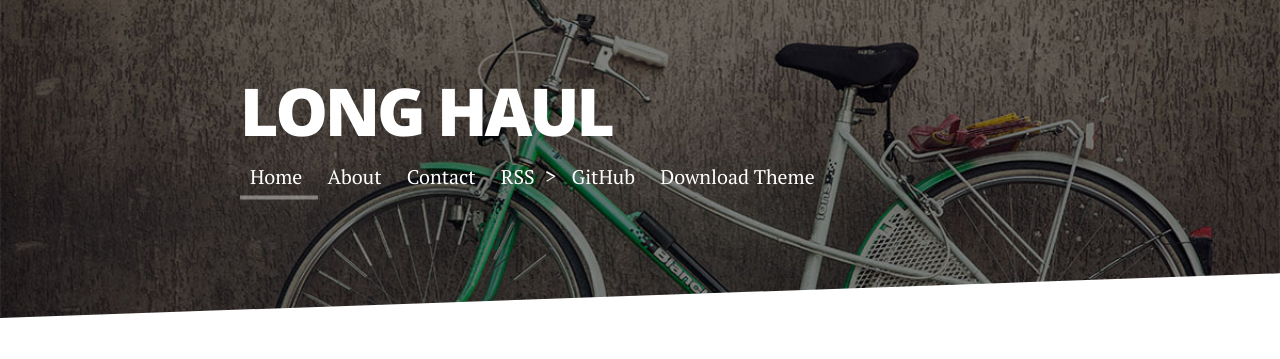
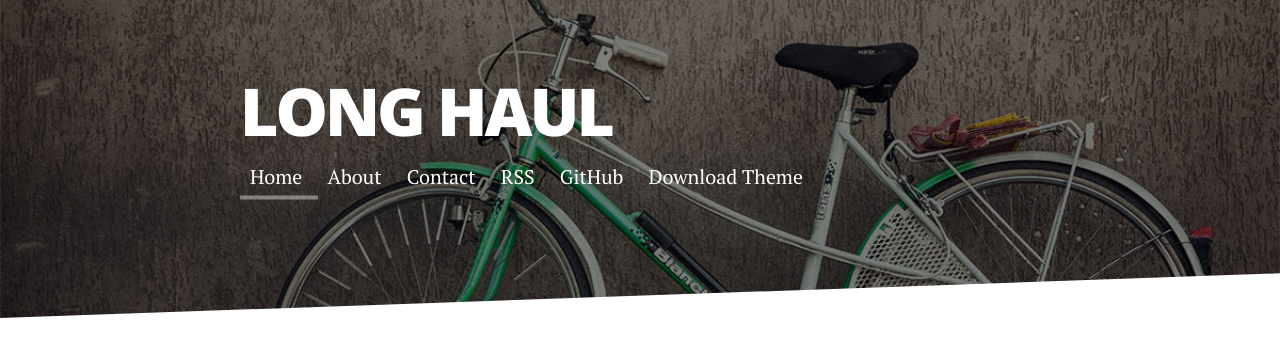
Before and after one commit to JohnMai1994/MengBlog, a Jekyll site: the page built from index.html, in a window 1280 px wide. Shown: the top 359 px of the page. Built offline with Jekyll 4.4.1, drawn with Linux system fonts in a browser that asks for light colours; nearby versions of some CDN libraries; the list of posts is cut into pages by our own code.

```diff
--- a/_includes/header.html
+++ b/_includes/header.html
@@ -8,7 +8,7 @@
                      <a href="{{ link.url | prepend: site.baseurl }}">{{ link.title }}</a>
                  </li>
                  {% endfor %}
-                 <li><a href="{{ "/feed.xml" | prepend:site.baseurl | presend: site.url }}"> RSS </a></li>>
+                 <li><a href="{{ "/feed.xml" | prepend:site.baseurl | presend: site.url }}"> RSS </a></li>
                  <li> <a href="https://github.com/brianmaierjr/long-haul" target="_blank">GitHub</a></li>
                  <li><a href="https://github.com/brianmaierjr/long-haul/archive/master.zip">Download Theme</a></li>
              </ul>
```
